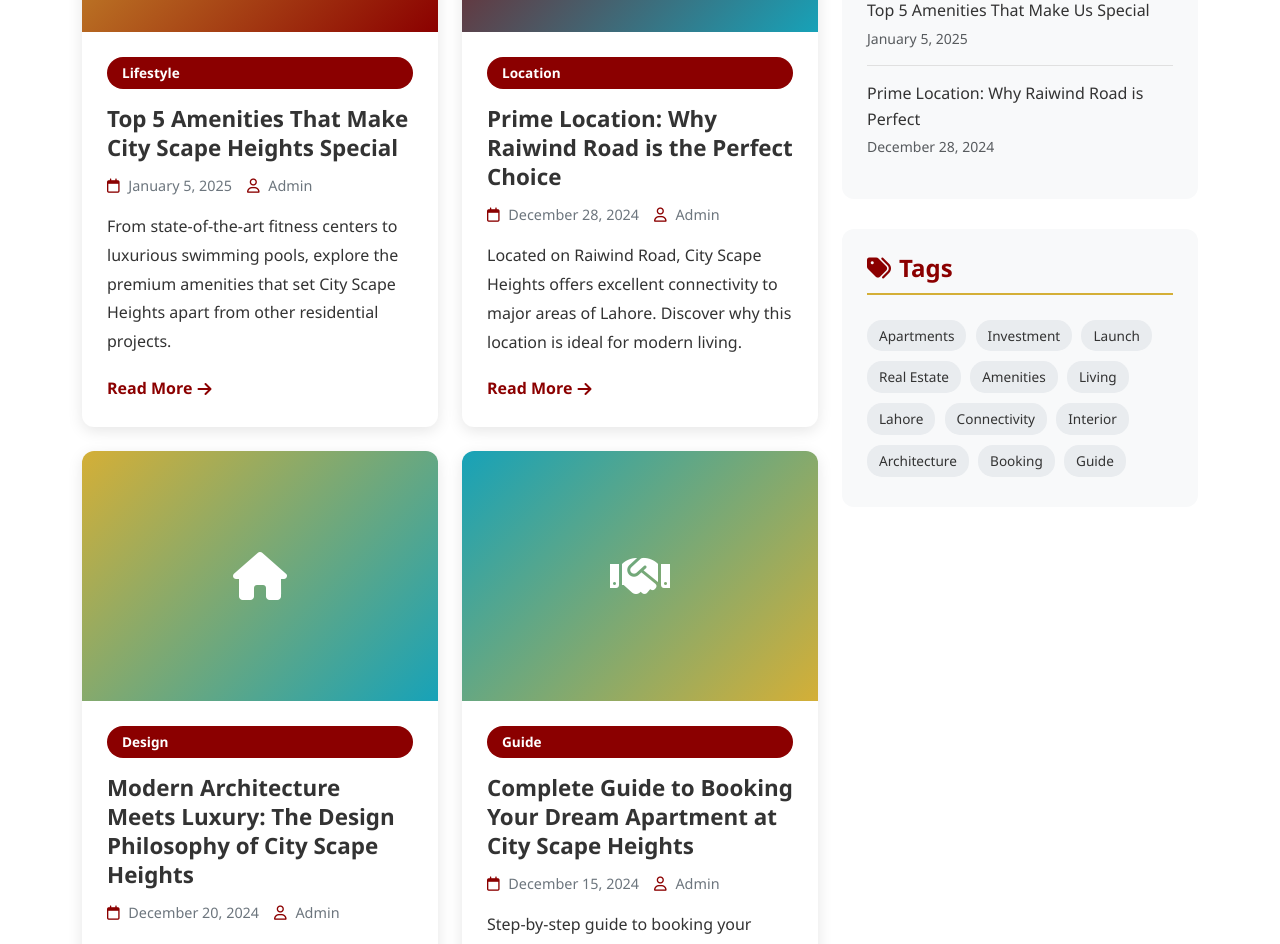
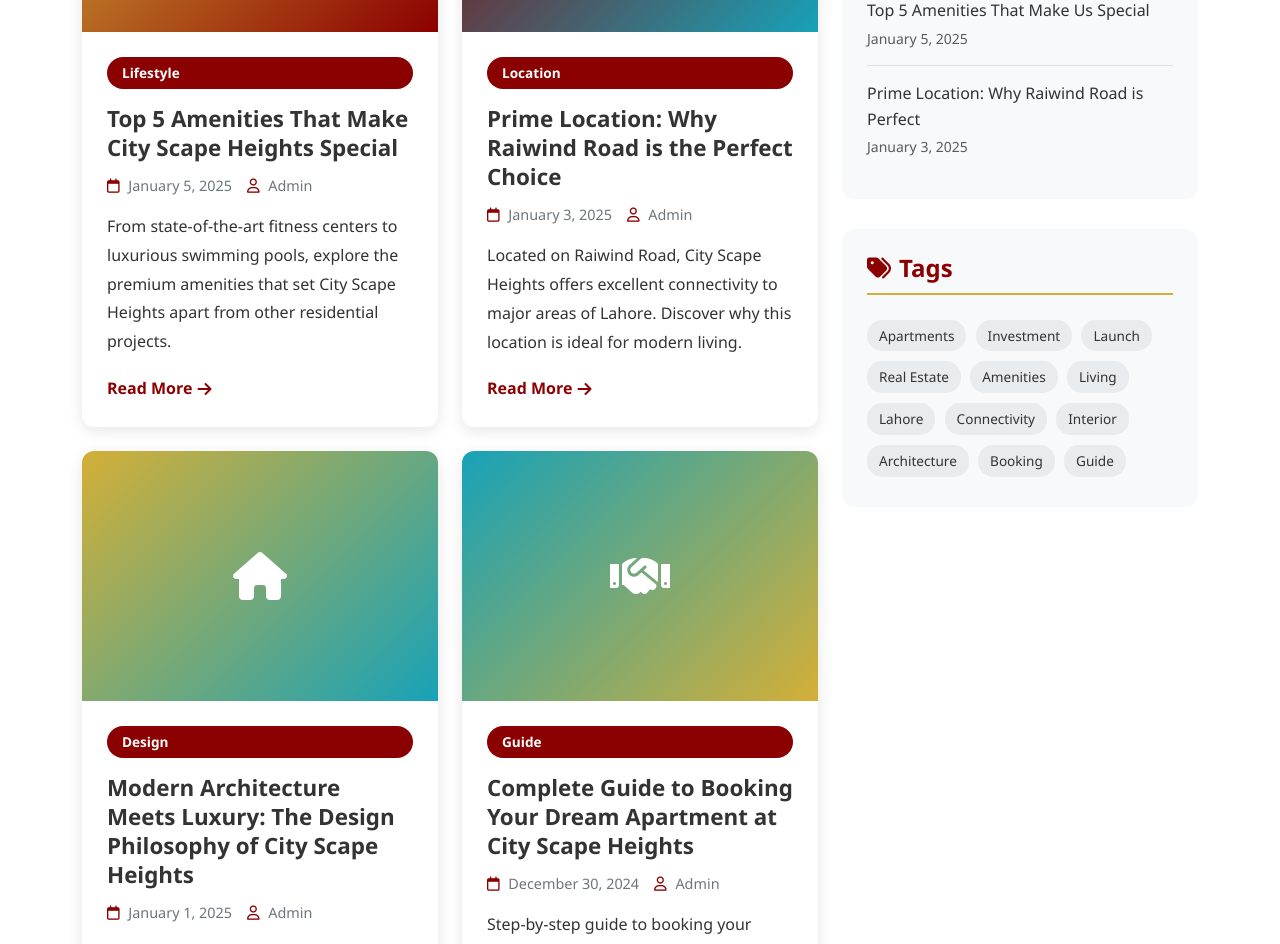
Before and after one commit to Mryamaslam/apartment_site, a plain HTML site: page blog.html in a window 1280 px wide. Shown: the part 1360-2304 px from the top of the page. Drawn offline with nearby package versions, Linux system fonts and the light colour scheme.

Commit message:
Fix: Remove duplicate timeline connector and update blog dates to 2025

```diff
--- a/blog.html
+++ b/blog.html
@@ -325,7 +325,7 @@
                                     <span class="blog-category">Location</span>
                                     <h3 class="blog-title"><a href="blog-post-4.html">Prime Location: Why Raiwind Road is the Perfect Choice</a></h3>
                                     <div class="blog-meta">
-                                        <span><i class="far fa-calendar"></i> December 28, 2024</span>
+                                        <span><i class="far fa-calendar"></i> January 3, 2025</span>
                                         <span><i class="far fa-user"></i> Admin</span>
                                     </div>
                                     <p class="blog-excerpt">
@@ -346,7 +346,7 @@
                                     <span class="blog-category">Design</span>
                                     <h3 class="blog-title"><a href="blog-post-5.html">Modern Architecture Meets Luxury: The Design Philosophy of City Scape Heights</a></h3>
                                     <div class="blog-meta">
-                                        <span><i class="far fa-calendar"></i> December 20, 2024</span>
+                                        <span><i class="far fa-calendar"></i> January 1, 2025</span>
                                         <span><i class="far fa-user"></i> Admin</span>
                                     </div>
                                     <p class="blog-excerpt">
@@ -367,7 +367,7 @@
                                     <span class="blog-category">Guide</span>
                                     <h3 class="blog-title"><a href="blog-post-6.html">Complete Guide to Booking Your Dream Apartment at City Scape Heights</a></h3>
                                     <div class="blog-meta">
-                                        <span><i class="far fa-calendar"></i> December 15, 2024</span>
+                                        <span><i class="far fa-calendar"></i> December 30, 2024</span>
                                         <span><i class="far fa-user"></i> Admin</span>
                                     </div>
                                     <p class="blog-excerpt">
@@ -446,7 +446,7 @@
                         </div>
                         <div class="sidebar-item">
                             <a href="blog-post-4.html">Prime Location: Why Raiwind Road is Perfect</a>
-                            <small class="d-block text-muted mt-1">December 28, 2024</small>
+                            <small class="d-block text-muted mt-1">January 3, 2025</small>
                         </div>
                     </div>
 
```
Also changed, not shown: apartments.html (+1 -1 lines), blog-post-4.html (+1 -1 lines), blog-post-5.html (+1 -1 lines), blog-post-6.html (+1 -1 lines).
